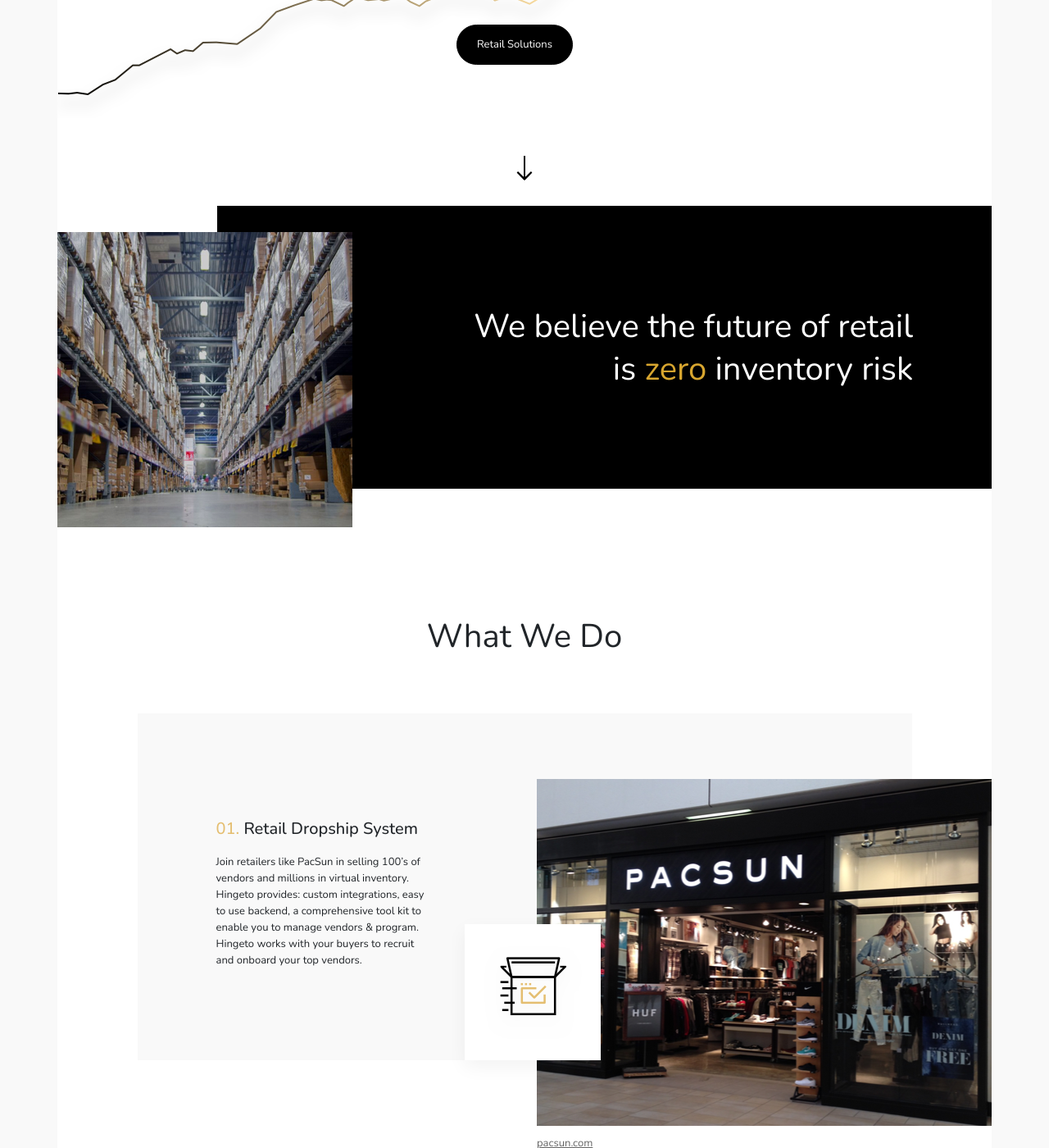
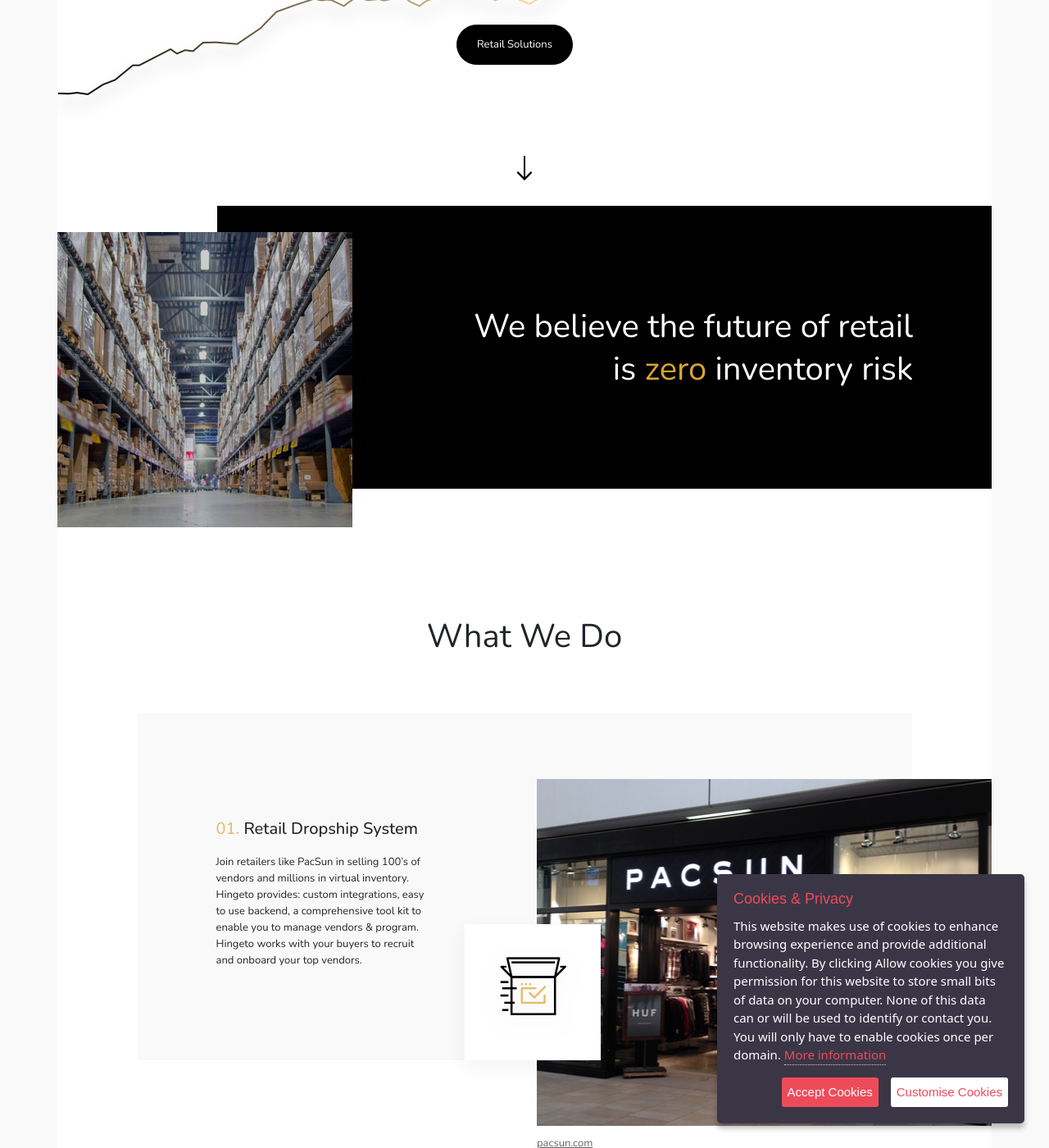
Before and after one commit to hingeto/hingeto.github.io, a Jekyll site: the page built from index.md, in a window 1280 px wide and 1400 px high, scrolled down 306 px. Shown: the whole window at 82% size. Built offline with Jekyll 4.4.1, drawn with Linux system fonts in a browser that asks for light colours; nearby versions of some CDN libraries.

Commit message:
Prompt users to accept cookies based on EU regulation

```diff
--- a/_layouts/default.html
+++ b/_layouts/default.html
@@ -12,6 +12,7 @@
     <link rel="stylesheet" href="{{ '/assets/css/theme.css' | relative_url }}">
     <link rel="stylesheet" href="{{ '/assets/css/hingeto.css' | relative_url }}">
     <link rel="stylesheet" href="{{ '/assets/css/mod.css' | relative_url }}">
+    <link rel="stylesheet" href="{{ '/assets/css/ihavecookies.css' | relative_url }}">
 </head>
 
 <body class="{{ page.body_class | default: 'page-home' }}">
@@ -52,8 +53,18 @@
     <script src="https://code.jquery.com/jquery-3.3.1.min.js" integrity="sha256-FgpCb/KJQlLNfOu91ta32o/NMZxltwRo8QtmkMRdAu8=" crossorigin="anonymous"></script>
     <script src="https://cdnjs.cloudflare.com/ajax/libs/popper.js/1.12.9/umd/popper.min.js" integrity="sha384-ApNbgh9B+Y1QKtv3Rn7W3mgPxhU9K/ScQsAP7hUibX39j7fakFPskvXusvfa0b4Q" crossorigin="anonymous"></script>
     <script src="https://maxcdn.bootstrapcdn.com/bootstrap/4.0.0/js/bootstrap.min.js" integrity="sha384-JZR6Spejh4U02d8jOt6vLEHfe/JQGiRRSQQxSfFWpi1MquVdAyjUar5+76PVCmYl" crossorigin="anonymous"></script>
+    <script src="{{ '/assets/js/jquery.ihavecookies.min.js' | relative_url }}"></script>
     <script src="{{ '/assets/js/global.js' | relative_url }}"></script>
     <script src="{{ '/assets/js/slider.js' | relative_url }}"></script>
+   <script type="text/javascript">
+$(function() {
+    var options = {
+        message: "This website makes use of cookies to enhance browsing experience and provide additional functionality. \nBy clicking Allow cookies you give permission for this website to store small bits of data on your computer. None of this data can or will be used to identify or contact you. You will only have to enable cookies once per domain."
+    };
+
+    $('body').ihavecookies(options);
+})
+</script>
 </body>
 
 </html>
--- /dev/null
+++ b/assets/css/ihavecookies.css
@@ -0,0 +1,91 @@
+:root {
+    --purple: #3B3646;
+    --red: #EE4B5A;
+}
+
+button#ihavecookiesBtn {
+    margin-left: 0px !important;
+}
+/* Cookie Dialog */
+#gdpr-cookie-message {
+    position: fixed;
+    right: 30px;
+    bottom: 30px;
+    max-width: 375px;
+    background-color: var(--purple);
+    padding: 20px;
+    border-radius: 5px;
+    box-shadow: 0 6px 6px rgba(0,0,0,0.25);
+    margin-left: 30px;
+    font-family: system-ui;
+}
+#gdpr-cookie-message h4 {
+    color: var(--red);
+    font-family: 'Quicksand', sans-serif;
+    font-size: 18px;
+    font-weight: 500;
+    margin-bottom: 10px;
+}
+#gdpr-cookie-message h5 {
+    color: var(--red);
+    font-family: 'Quicksand', sans-serif;
+    font-size: 15px;
+    font-weight: 500;
+    margin-bottom: 10px;
+}
+#gdpr-cookie-message p, #gdpr-cookie-message ul {
+    color: white;
+    font-size: 15px;
+    line-height: 1.5em;
+}
+#gdpr-cookie-message p:last-child {
+    margin-bottom: 0;
+    text-align: right;
+}
+#gdpr-cookie-message li {
+    width: 49%;
+    display: inline-block;
+}
+#gdpr-cookie-message a {
+    color: var(--red);
+    text-decoration: none;
+    font-size: 15px;
+    padding-bottom: 2px;
+    border-bottom: 1px dotted rgba(255,255,255,0.75);
+    transition: all 0.3s ease-in;
+}
+#gdpr-cookie-message a:hover {
+    color: white;
+    border-bottom-color: var(--red);
+    transition: all 0.3s ease-in;
+}
+#gdpr-cookie-message button,
+button#ihavecookiesBtn {
+    border: none;
+    background: var(--red);
+    color: white;
+    font-family: 'Quicksand', sans-serif;
+    font-size: 15px;
+    padding: 7px;
+    border-radius: 3px;
+    margin-left: 15px;
+    cursor: pointer;
+    transition: all 0.3s ease-in;
+}
+#gdpr-cookie-message button:hover {
+    background: white;
+    color: var(--red);
+    transition: all 0.3s ease-in;
+}
+button#gdpr-cookie-advanced {
+    background: white;
+    color: var(--red);
+}
+#gdpr-cookie-message button:disabled {
+    opacity: 0.3;
+}
+#gdpr-cookie-message input[type="checkbox"] {
+    float: none;
+    margin-top: 0;
+    margin-right: 5px;
+}
```
Also changed, not shown: assets/js/jquery.ihavecookies.min.js (added).
